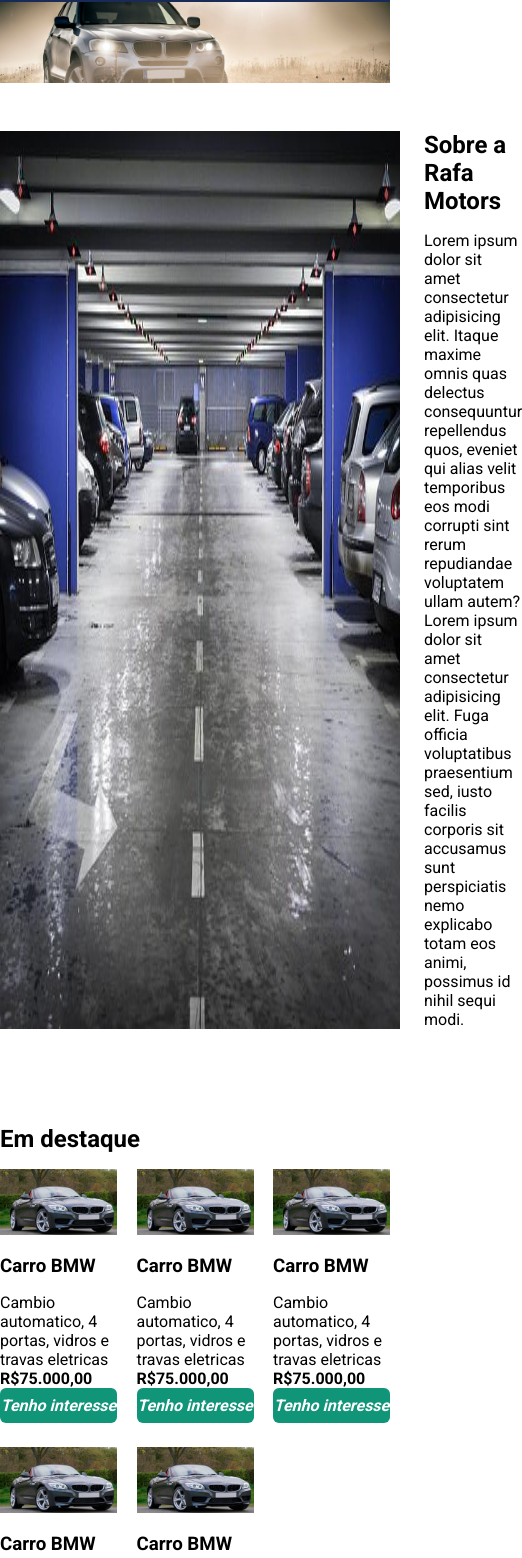
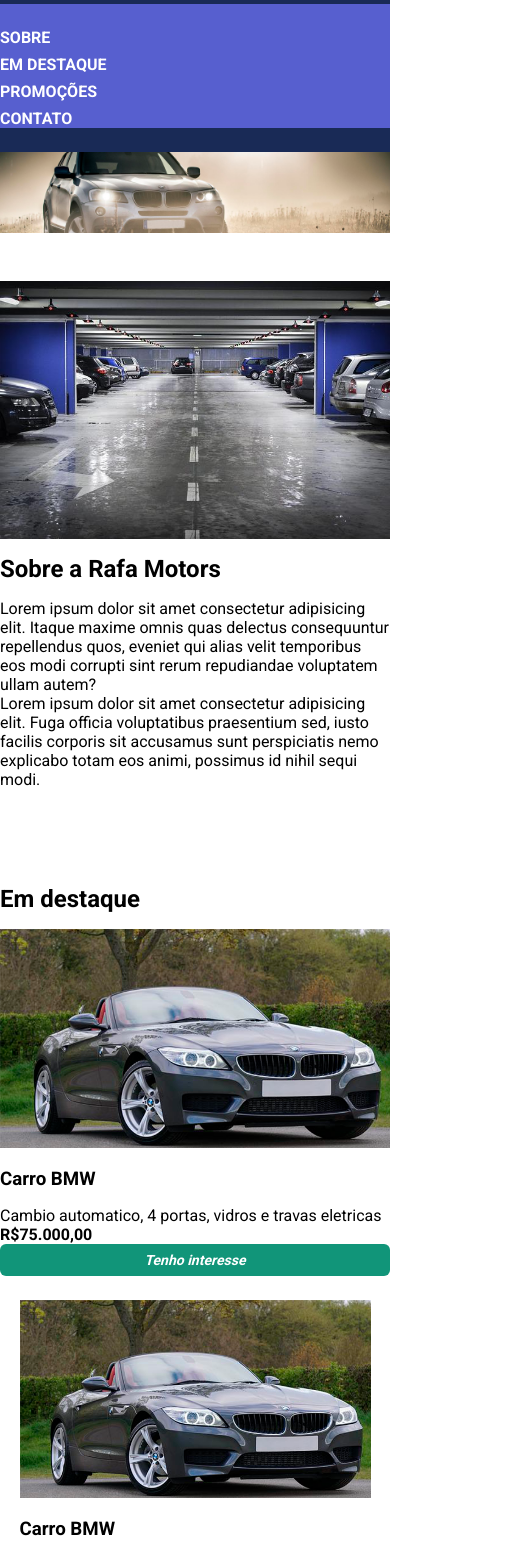
Before and after one commit to RafaelIagherCosta/jquery-motor, a plain HTML site: page index.html in a window 390 px wide. Shown: the part 84-1642 px from the top of the page, 522 px wide, since content can reach past the window. Drawn offline with nearby package versions, Linux system fonts and the light colour scheme.

Commit message:
Update style.css

```diff
--- a/style.css
+++ b/style.css
@@ -146,3 +146,55 @@ header{
     left: 0;
     z-index: 1;
 }
+
+@media (max-width: 768px) {
+    nav {
+        display: block;
+    }
+
+    nav li {
+        display: block;
+        margin: 8px 0;
+    }
+
+    .lista-veiculos li {
+        max-width: 100%;
+    }
+
+    .lista-veiculos {
+        justify-content: center;
+    }
+
+    #sobre-a-loja img {
+        max-width: 100%;
+        margin: 0 0 16px 0;
+    }
+
+    .container-flex {
+        flex-direction: column;
+        align-items: center;
+    }
+
+    form {
+        max-width: 100%;
+    }
+
+    footer li {
+        margin-left: 8px;
+}
+
+
+@media (max-width: 480px) {
+    nav li {
+        font-size: 16px;
+    }
+
+    button {
+        font-size: 14px;
+    }
+
+    .form-campo textarea {
+        height: 80px;
+    }
+}
+}
```
